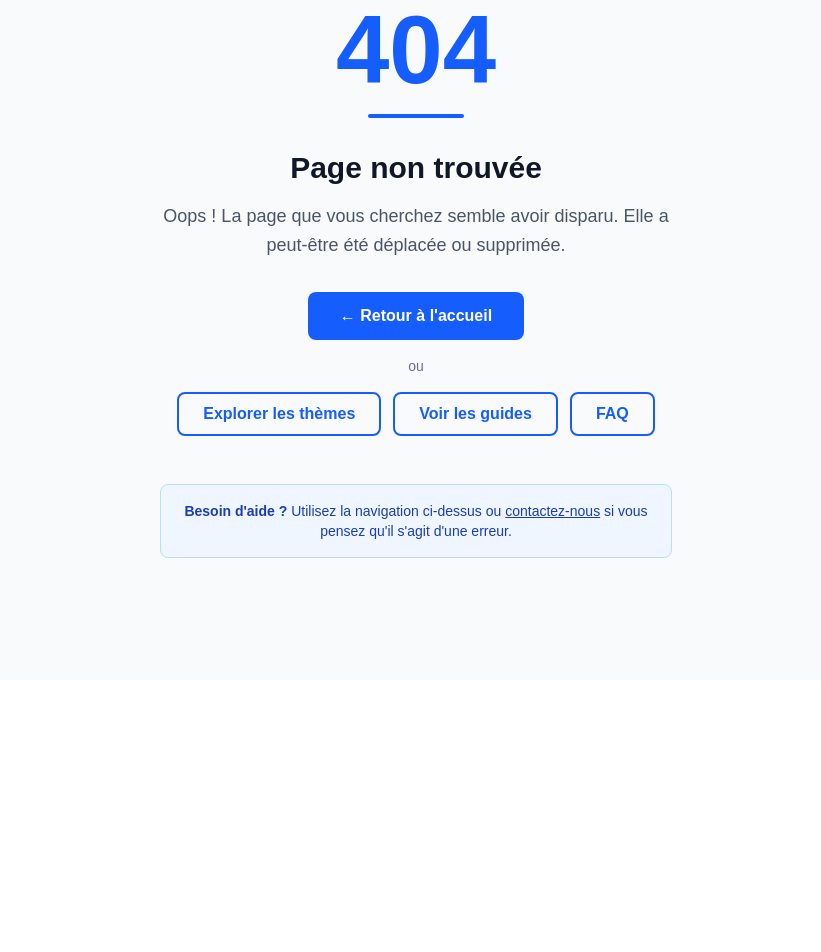
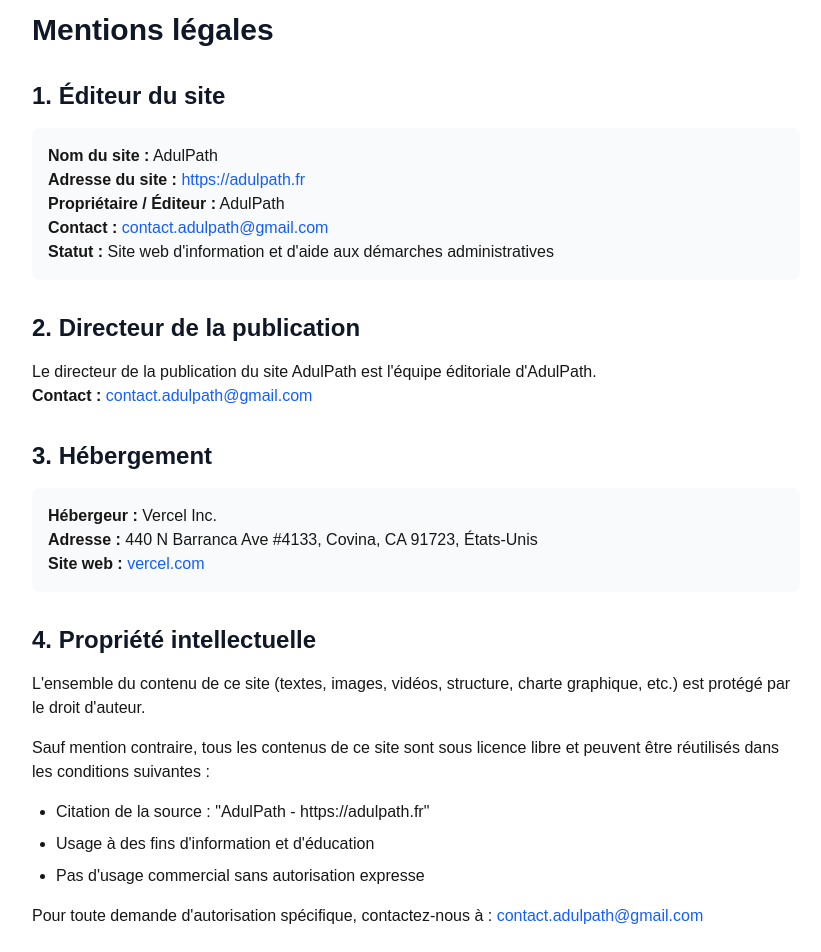
Before and after one commit to TicTac1602/CAP, a Next.js app: page /mentions-legales in a window 1280 px wide. Before the commit this address had no page. Shown: the part 120-1072 px from the top of the page, without its empty margins (224-1045 px from the left). Before the commit the page ends 800 px from the top, so only its background shows below. Built offline with nearby package versions, Linux system fonts and the light colour scheme.

Commit message:
mention legales

```diff
--- /dev/null
+++ b/src/app/mentions-legales/page.tsx
@@ -0,0 +1,130 @@
+import Link from 'next/link';
+import Header from '@/components/Header';
+import Footer from '@/components/Footer';
+import { Metadata } from 'next';
+
+export const metadata: Metadata = {
+	title: "Mentions légales - AdulPath",
+	description: "Mentions légales et informations légales obligatoires du site AdulPath - Guide pratique pour jeunes adultes.",
+	robots: {
+		index: true,
+		follow: true,
+	}
+};
+
+export default function MentionsLegalesPage() {
+	return (
+		<div className="min-h-screen bg-gray-50">
+			<Header />
+
+			<main className="max-w-4xl mx-auto px-4 sm:px-6 lg:px-8 py-8">
+				<div className="bg-white rounded-lg shadow-sm p-8">
+					<h1 className="text-3xl font-bold text-gray-900 mb-8">Mentions légales</h1>
+
+					<div className="prose prose-blue max-w-none space-y-8">
+						{/* Éditeur du site */}
+						<section>
+							<h2 className="text-2xl font-semibold text-gray-900 mb-4">1. Éditeur du site</h2>
+							<div className="bg-gray-50 p-4 rounded-lg">
+								<p><strong>Nom du site :</strong> AdulPath</p>
+								<p><strong>Adresse du site :</strong> <a href="https://adulpath.fr" className="text-blue-600 hover:text-blue-700">https://adulpath.fr</a></p>
+								<p><strong>Propriétaire / Éditeur :</strong> AdulPath</p>
+								<p><strong>Contact :</strong> <a href="mailto:contact.adulpath@gmail.com" className="text-blue-600 hover:text-blue-700">contact.adulpath@gmail.com</a></p>
+								<p><strong>Statut :</strong> Site web d&apos;information et d&apos;aide aux démarches administratives</p>
+							</div>
+						</section>
+
+						{/* Directeur de publication */}
+						<section>
+							<h2 className="text-2xl font-semibold text-gray-900 mb-4">2. Directeur de la publication</h2>
+							<p>Le directeur de la publication du site AdulPath est l&apos;équipe éditoriale d&apos;AdulPath.</p>
+							<p><strong>Contact :</strong> <a href="mailto:contact.adulpath@gmail.com" className="text-blue-600 hover:text-blue-700">contact.adulpath@gmail.com</a></p>
+						</section>
+
+						{/* Hébergement */}
+						<section>
+							<h2 className="text-2xl font-semibold text-gray-900 mb-4">3. Hébergement</h2>
+							<div className="bg-gray-50 p-4 rounded-lg">
+								<p><strong>Hébergeur :</strong> Vercel Inc.</p>
+								<p><strong>Adresse :</strong> 440 N Barranca Ave #4133, Covina, CA 91723, États-Unis</p>
+								<p><strong>Site web :</strong> <a href="https://vercel.com" target="_blank" rel="noopener noreferrer" className="text-blue-600 hover:text-blue-700">vercel.com</a></p>
+							</div>
+						</section>
+
+						{/* Propriété intellectuelle */}
+						<section>
+							<h2 className="text-2xl font-semibold text-gray-900 mb-4">4. Propriété intellectuelle</h2>
+							<div className="space-y-4">
+								<p>L&apos;ensemble du contenu de ce site (textes, images, vidéos, structure, charte graphique, etc.) est protégé par le droit d&apos;auteur.</p>
+
+								<p>Sauf mention contraire, tous les contenus de ce site sont sous licence libre et peuvent être réutilisés dans les conditions suivantes :</p>
+								<ul className="list-disc pl-6 space-y-2">
+									<li>Citation de la source : &quot;AdulPath - https://adulpath.fr&quot;</li>
+									<li>Usage à des fins d&apos;information et d&apos;éducation</li>
+									<li>Pas d&apos;usage commercial sans autorisation expresse</li>
+								</ul>
+
+								<p>Pour toute demande d&apos;autorisation spécifique, contactez-nous à : <a href="mailto:contact.adulpath@gmail.com" className="text-blue-600 hover:text-blue-700">contact.adulpath@gmail.com</a></p>
+							</div>
+						</section>
+
+						{/* Responsabilité */}
+						<section>
+							<h2 className="text-2xl font-semibold text-gray-900 mb-4">5. Limitation de responsabilité</h2>
+							<div className="space-y-4">
+								<p><strong>Nature du contenu :</strong> Les informations diffusées sur le site AdulPath le sont à titre informatif et ne constituent pas des conseils personnalisés. Les démarches administratives pouvant évoluer, nous invitons les utilisateurs à vérifier les informations sur les sites officiels compétents.</p>
+
+								<p><strong>Exactitude des informations :</strong> AdulPath s&apos;efforce de fournir des informations exactes et à jour. Cependant, nous ne pouvons garantir l&apos;exactitude, la complétude ou l&apos;actualité de toutes les informations présentes sur le site.</p>
+
+								<p><strong>Liens externes :</strong> Les liens vers des sites externes sont fournis pour votre commodité. AdulPath n&apos;est pas responsable du contenu de ces sites tiers.</p>
+
+								<p><strong>Simulateurs :</strong> Les résultats des simulateurs sont donnés à titre indicatif uniquement. Ils ne constituent pas un engagement et ne sauraient se substituer aux calculs officiels des administrations compétentes.</p>
+							</div>
+						</section>
+
+						{/* Protection des données */}
+						<section>
+							<h2 className="text-2xl font-semibold text-gray-900 mb-4">6. Protection des données personnelles</h2>
+							<div className="space-y-4">
+								<p><strong>Collecte de données :</strong> AdulPath ne collecte aucune donnée personnelle directement. Le site fonctionne de manière anonyme.</p>
+
+								<p><strong>Stockage local :</strong> Les préférences utilisateur (progression des checklists, paramètres) sont stockées localement dans votre navigateur et ne sont jamais transmises à nos serveurs.</p>
+
+								<p><strong>Analytics :</strong> Nous utilisons Vercel Analytics pour comprendre l&apos;usage du site de manière anonymisée, conformément au RGPD.</p>
+
+								<p><strong>Cookies :</strong> Le site utilise uniquement des cookies techniques nécessaires au fonctionnement du site. Aucun cookie de traçage tiers n&apos;est utilisé.</p>
+
+								<p><strong>Vos droits :</strong> Pour toute question relative à la protection des données, contactez-nous à : <a href="mailto:contact.adulpath@gmail.com" className="text-blue-600 hover:text-blue-700">contact.adulpath@gmail.com</a></p>
+							</div>
+						</section>
+
+						{/* Droit applicable */}
+						<section>
+							<h2 className="text-2xl font-semibold text-gray-900 mb-4">7. Droit applicable</h2>
+							<p>Les présentes mentions légales sont soumises au droit français. Tout litige relatif à l&apos;utilisation du site AdulPath sera de la compétence des tribunaux français.</p>
+						</section>
+
+						{/* Contact */}
+						<section>
+							<h2 className="text-2xl font-semibold text-gray-900 mb-4">8. Contact</h2>
+							<div className="bg-blue-50 p-4 rounded-lg">
+								<p>Pour toute question concernant ces mentions légales ou le site AdulPath :</p>
+								<p><strong>Email :</strong> <a href="mailto:contact.adulpath@gmail.com" className="text-blue-600 hover:text-blue-700">contact.adulpath@gmail.com</a></p>
+								<p><strong>Ou via notre page :</strong> <Link href="/contact" className="text-blue-600 hover:text-blue-700">Contact</Link></p>
+							</div>
+						</section>
+
+						{/* Date de mise à jour */}
+						<section className="border-t pt-6 mt-8">
+							<p className="text-sm text-gray-600">
+								<strong>Dernière mise à jour :</strong> 13 octobre 2025
+							</p>
+						</section>
+					</div>
+				</div>
+			</main>
+
+			<Footer />
+		</div>
+	);
+}
--- a/src/components/Footer.tsx
+++ b/src/components/Footer.tsx
@@ -48,6 +48,9 @@
 							<Link href="/contact" className="text-sm text-gray-600 hover:text-blue-600 block">
 								Contact
 							</Link>
+							<Link href="/mentions-legales" className="text-sm text-gray-600 hover:text-blue-600 block">
+								Mentions légales
+							</Link>
 							<Link
 								href="https://www.service-public.fr"
 								target="_blank"
```
